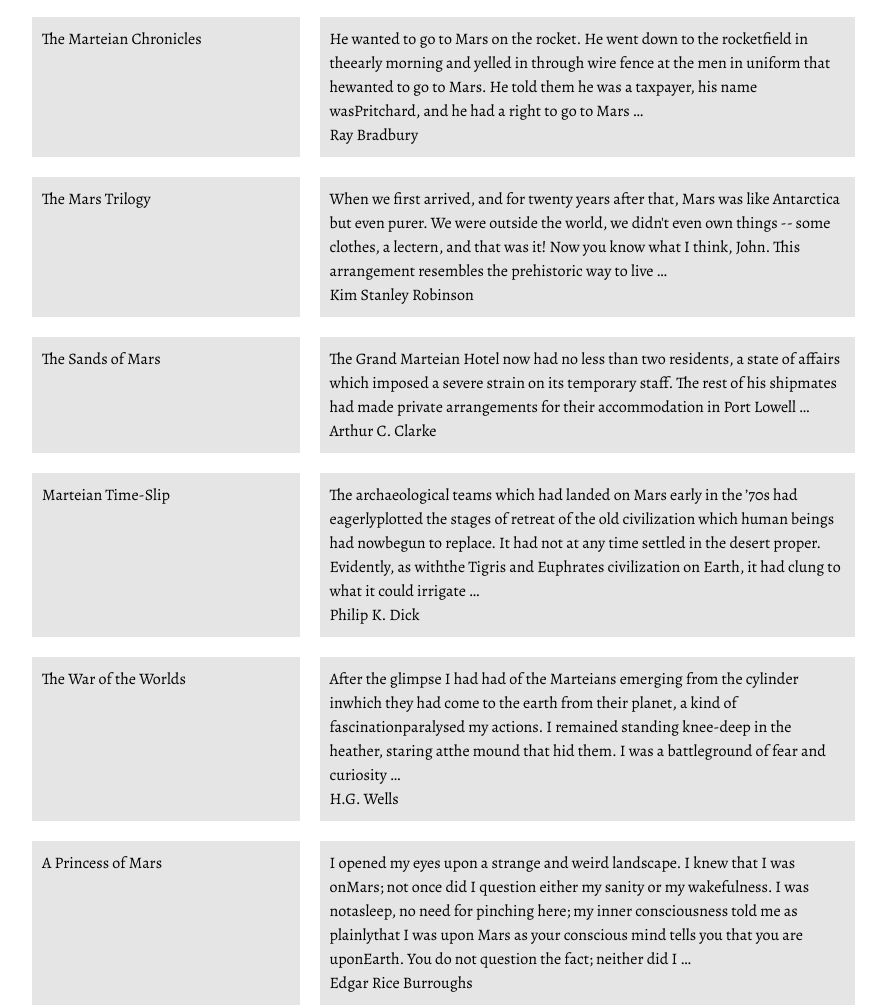
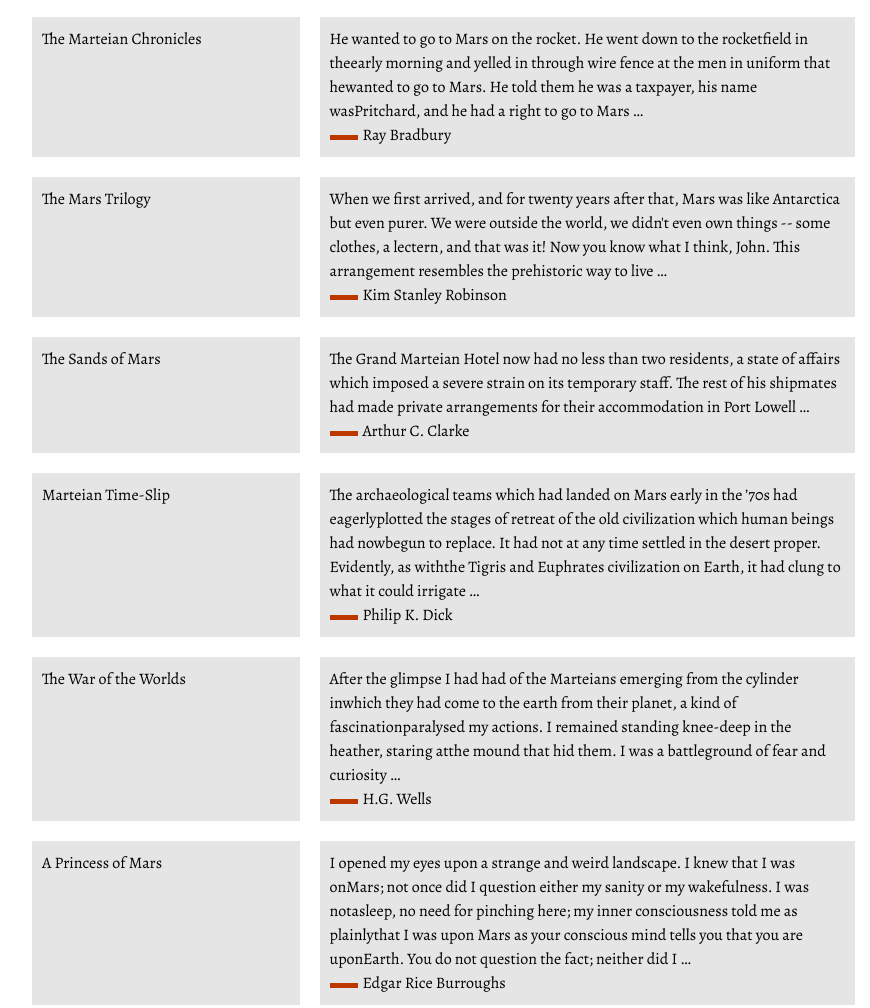
Before and after one commit to abeitia/marte, a plain HTML site: page ciencia-ficcion.html in a window 1280 px wide. Shown: the part 249-1257 px from the top of the page, 53-923 px from the left. Drawn offline with nearby package versions, Linux system fonts and the light colour scheme.

Commit message:
Update ciencia-ficcion.html

```diff
--- a/ciencia-ficcion.html
+++ b/ciencia-ficcion.html
@@ -13,7 +13,7 @@
     <header>
         <div class="container">
             <a href="index.html">
-                <img src="img/logo-black-es.png" alt="Logo del sitio web" title="" width="175" height="62">
+                <img src="img/logo-black-es.png"  alt="Logo del sitio web" title="" width="175" height="62">
             </a>
             <nav>
                 <ul>
@@ -36,7 +36,7 @@
                 <div>
                     He wanted to go to Mars on the rocket. He went down to the rocketfield in theearly morning and yelled in through wire fence at the men in uniform that hewanted to go to Mars. He told them he was a taxpayer, his name wasPritchard, and he had a right to go to Mars …
                     <br>
-                    Ray Bradbury
+                    <cite>Ray Bradbury</cite>
                 </div>
                 <figure>
                     <img src="img/ray-bradbury.jpg">
@@ -50,7 +50,8 @@
                 <div>
                     When we first arrived, and for twenty years after that, Mars was like Antarctica but even purer. We were outside the world, we didn't even own things -- some clothes, a lectern, and that was it! Now you know what I think, John. This arrangement resembles the prehistoric way to live …
                     <br>
-                    Kim Stanley Robinson
+
+                    <cite>Kim Stanley Robinson</cite>
                 </div>
                 <figure>
                     <img src="img/kim-stanley-robinson.jpg">
@@ -64,7 +65,8 @@
                 <div>
                     The Grand Marteian Hotel now had no less than two residents, a state of affairs which imposed a severe strain on its temporary staff. The rest of his shipmates had made private arrangements for their accommodation in Port Lowell …
                     <br>
-                    Arthur C. Clarke
+
+                    <cite>Arthur C. Clarke</cite>
                 </div>
                 <figure>
                     <img src="img/arthur-c-clarke.jpg">
@@ -78,7 +80,8 @@
                 <div>
                     The archaeological teams which had landed on Mars early in the ’70s had eagerlyplotted the stages of retreat of the old civilization which human beings had nowbegun to replace. It had not at any time settled in the desert proper. Evidently, as withthe Tigris and Euphrates civilization on Earth, it had clung to what it could irrigate …
                     <br>
-                    Philip K. Dick
+
+                    <cite>Philip K. Dick</cite>
                 </div>
                 <figure>
                     <img src="img/philip-k-dick.jpg">
@@ -92,7 +95,8 @@
                 <div>
                     After the glimpse I had had of the Marteians emerging from the cylinder inwhich they had come to the earth from their planet, a kind of fascinationparalysed my actions. I remained standing knee-deep in the heather, staring atthe mound that hid them. I was a battleground of fear and curiosity …
                     <br>
-                    H.G. Wells
+
+                    <cite>H.G. Wells</cite>
                 </div>
                 <figure>
                     <img src="img/h-g-wells.jpg">
@@ -106,7 +110,8 @@
                 <div>
                     I opened my eyes upon a strange and weird landscape. I knew that I was onMars; not once did I question either my sanity or my wakefulness. I was notasleep, no need for pinching here; my inner consciousness told me as plainlythat I was upon Mars as your conscious mind tells you that you are uponEarth. You do not question the fact; neither did I …
                     <br>
-                    Edgar Rice Burroughs
+
+                    <cite>Edgar Rice Burroughs</cite>
                 </div>
                 <figure>
                     <img src="img/edgar-rice-burroughs.jpg">
```
